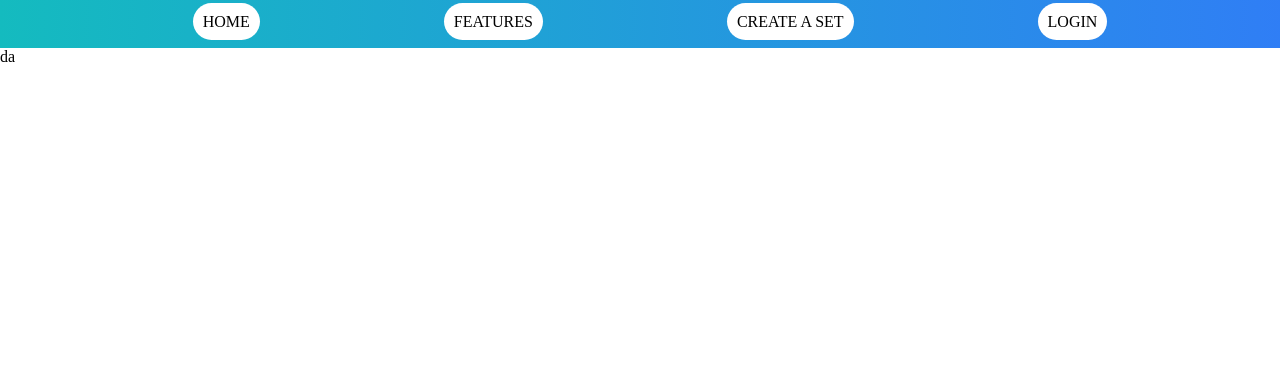
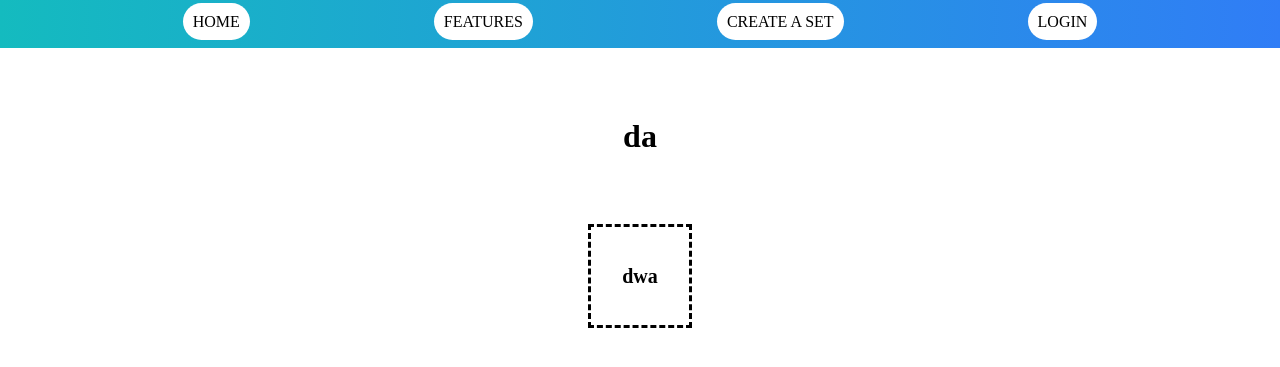
Before and after one commit to Logan-Borzych/quizlet2electricboogaloo, a Flask app: page /match/2 in a window 1280 px wide. Shown: the top 367 px of the page. Run offline with Flask 3, Linux system fonts and the light colour scheme; data comes from the database, SQL or seed files in the repository; both versions use the stored data as it was after the commit; some libraries are stand-ins or nearby versions.

Commit message:
mathcing almost works

```diff
--- a/static/css/matchingcss.css
+++ b/static/css/matchingcss.css
@@ -4,11 +4,6 @@
   margin: 0;
   padding: 0;
   box-sizing: border-box;
-}
-body {
-  font-family: 'Montserrat', sans-serif;
-  background-color: #eee;
-  color: #111;
 }
 
 .draggable-elements {
@@ -45,6 +40,7 @@ body {
   border: 3px dashed #000000;
   transition: border-width 0.2s, transform 0.2s, background-color 0.9s;
 }
+
 .droppable span {
   font-size: 1.25rem;
   pointer-events: none; /* The element is never the target of pointer events */
@@ -77,6 +73,10 @@ body {
   opacity: 0.1;
 }
 
+.feef {
+  color:#000000
+}
+
 @media (max-width: 600px) {
   html { font-size: 14px; }
   .draggable-elements { margin: 1.5rem; }
--- a/templates/base.html
+++ b/templates/base.html
@@ -16,7 +16,7 @@
         {% block bottom_css %}
         {% endblock %}
         <title>{% block title %}{% endblock %}</title>
-
+        {% block js %}{% endblock %}
 </head>
 
 <nav>
--- a/templates/match_main.html
+++ b/templates/match_main.html
@@ -1,14 +1,23 @@
 {% extends "base.html" %}
-{% block top_css %}{% endblock %}
+{% block top_css %}
+    <link rel="stylesheet" href="https://use.fontawesome.com/releases/v5.9.0/css/allcss">
+    <link rel="stylesheet" href="../static/css/matchingcss.css">
+{% endblock %}
 {% block bottom_css %}{% endblock %}
 {% block title %}{% endblock %}
+{% block js %}<script src="../static/js/matchingjs.js" defer></script>{% endblock %}
 {% block content %}
 
 <body>
 
-    <section class="termBoxes">
+    <section class="draggable-elements">
         {% for term in set_data %}
-            <p>{{ term.term }}</p>
+            <h1 class="draggable" draggable="true" alt="{{ term.term }}" id="{{ term.term }}">{{ term.term }}</h1>
+        {% endfor %}
+    </section>
+    <section class="droppable-elements">
+        {% for term in set_data %}
+            <div class="droppable" data-draggable-id="{{ term.term }}"><span class="feef">{{ term.definition }}</span></div>
         {% endfor %}
     </section>
 
--- a/templates/templateInfo.txt
+++ b/templates/templateInfo.txt
@@ -12,6 +12,7 @@ extending base:
 {% extends base.html %}
 {% block top_css %}{% endblock %}
 {% block bottom_css %}{% endblock %}
+{% block js %}{% endblock %}
 {% block title %}{% endblock %}
 {% block content %}{% endblock %}
 
```
Also changed, not shown: instance/terms.db.
